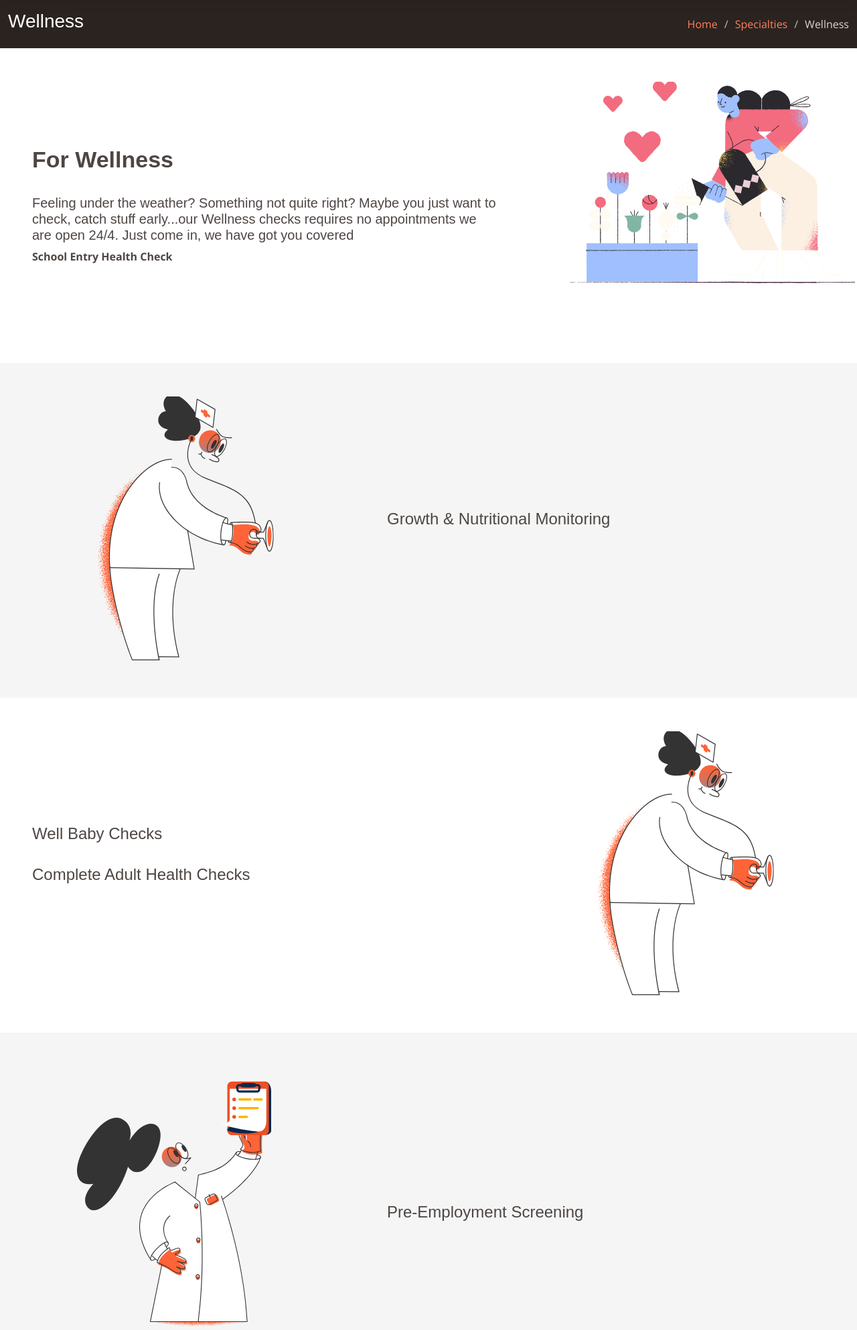
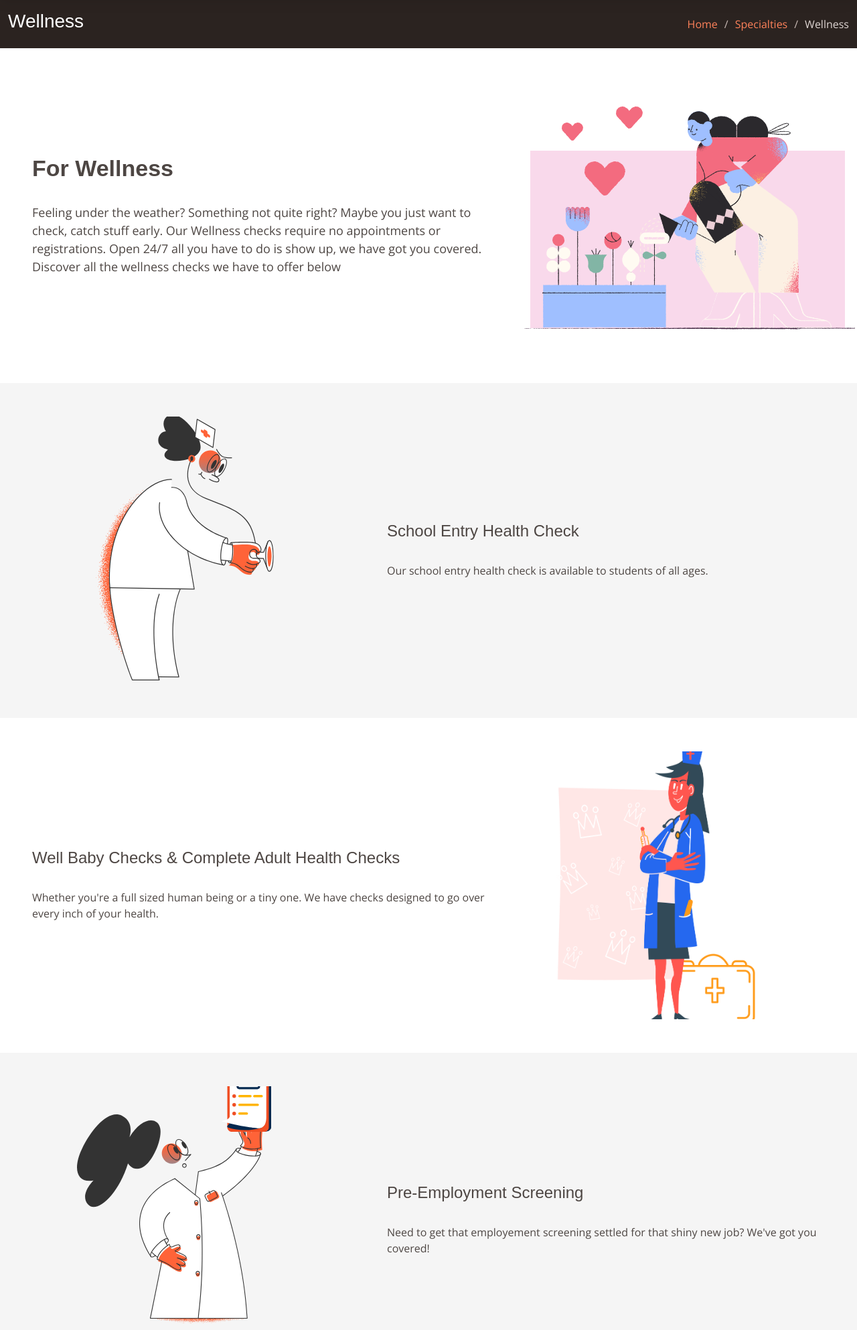
Before and after one commit to Flinch/cwc-web, a PHP site: page /specialties/wellness.html in a window 1280 px wide. Shown: the part 70-2056 px from the top of the page at 67% size. Run offline with PHP 8.4, Linux system fonts and the light colour scheme; some libraries are stand-ins or nearby versions; some web fonts are replaced.

Commit message:
updated wellness page

```diff
--- a/assets/css/style.css
+++ b/assets/css/style.css
@@ -2300,10 +2300,11 @@ div.directors-text h2:after {
 }
 
 .wellness-img {
-  background: url(../img/wellness-500.svg) center center no-repeat;
+  background: url(../img/wellness-5001.svg) center center no-repeat;
   background-size: cover;
   width: 500px;
   margin-left: 30px;
+  height: 400px;
 }
 
 .obg-img {
@@ -2338,13 +2339,23 @@ div.directors-text h2:after {
   background: url(../img/checklist.svg) center center no-repeat;
   background-size: cover;
   width: 500px;
+  height:400px;
   margin-left: 30px;
 }
 
 .well-woman-img {
   background: url(../img/well-woman.svg) center center no-repeat;
   background-size: cover;
-  width: 500px;
+  width: 400px;
+  height:400px;
+  margin-left: 30px;
+}
+
+.king-img {
+  background: url(../img/king-doc.png) center center no-repeat;
+  background-size: cover;
+  width: 400px;
+  height:400px;
   margin-left: 30px;
 }
 
--- a/services.html
+++ b/services.html
@@ -173,7 +173,7 @@
               <div class="icon-box" data-aos="fade-up" data-aos-delay="400">
                 <div class="icon"><img src="assets/img/wellness.png" class = "services-icon"/></div>
                 <h4 class="title"><a href="specialties/wellness.html">Wellness Clinics</a></h4>
-                <p class="description">CWC is not only for when you are unwell, do your annual checks, pre-employment, well man, well woman and well child complete adult and pediatric health packages with us checks.</p>
+                <p class="description">CWC is not only for when you are unwell. Do your annual checks, pre-employment, well man, well woman and well child complete adult and pediatric health packages with us checks.</p>
               </div>
             </div>
             <div class="col-lg-4 col-md-6">
--- a/specialties/wellness.html
+++ b/specialties/wellness.html
@@ -130,15 +130,11 @@
           <div class="col-xl-7 ps-0 ps-lg-5 pe-lg-1 d-flex align-items-stretch">
             <div class="content d-flex flex-column justify-content-center">
               <h3 data-aos="fade-up">For Wellness</h3> </br>
-              <h5> Feeling under the weather? Something not quite right? Maybe you just want to check, catch stuff early...our Wellness checks requires no appointments we are open 24/4. Just come in, we have got you covered </h5>
-              <p data-aos = "fade-up" style="font-weight:bold"> School Entry Health Check </p>
-              <!-- <p data-aos="fade-up">Patients can only book for an appointment or visit the Clinic to see a doctor at all times. The front desk personnel will require the patient’s data for registration as a new patient. Only after clearing with the front desk personnel will the patient be ushered in to see the doctor.</p> </br>
-                <p data-aos = "fade-up"> During consultation, the patient will be asked some questions in order to make accurate diagnosis. The doctor will inform you of any necessary laboratory test to be carried out, should the need arise. During consultation a patient will be informed if he/she will be admitted into the Clinic or treated as an outpatient. Cervical cancer screening and vaccination is also offered to patients on demand and charged.</p></br>
-                <p data-aos = "fade-up"> At the Laboratory a specialist will collect samples necessary for the test, bill patient for it and informs the patient of the time to collect the results. Laboratory Results are printed and given to patients. The doctor makes a diagnosis based on the laboratory results gotten where necessary and sends you to the pharmacy. At the pharmacy drugs are given to the patient and billed.</p> </br>
-                <p data-aos = "fade-up"> All payments are made at the account section in order to carry out required services. Subsequent visits do not require registration except another patient is using same folder </p> -->
+              <p data-aos = "fade-up" style = "font-size:18px"> Feeling under the weather? Something not quite right? Maybe you just want to check, catch stuff early. Our Wellness checks require no appointments or registrations. Open 24/7 all you have to do is show up, we have got you covered. Discover all the wellness checks we have to offer below </p>
+             <!--  <p data-aos = "fade-up" style="font-weight:bold"> School Entry Health Check </p> -->
             </div><!-- End .content-->
           </div>
-          <div class="wellness-img col-xl-4 d-flex align-items-stretch justify-content-center justify-content-lg-start" data-aos="fade-right" style = "height: 370px;"></div>
+          <div class="wellness-img col-xl-4 d-flex align-items-stretch justify-content-center justify-content-lg-start" data-aos="fade-right"></div>
         </div>
 
       </div>
@@ -151,9 +147,8 @@
            <div class="sonograph-img col-xl-4 d-flex align-items-stretch justify-content-center justify-content-lg-start" data-aos="fade-right" style = "height:400px"></div>
           <div class="col-lg-7 ps-0 ps-lg-5 pe-lg-1 d-flex align-items-stretch">
             <div class="content d-flex flex-column justify-content-center">
-              <h4 data-aos="fade-up">Growth & Nutritional Monitoring </h4> </br>
-               <!--  <p data-aos = "fade-up"> Patients are booked (link) to have ultrasonography in the clinic for an appointment. The front desk personnel will require the patient’s data for registration as a new patient. Only after clearing with the front desk personnel will the patient be ushered in to see the doctor.</p></br>
-                <p data-aos = "fade-up"> After the ultrasound scan the results are explained and given to the patient with advice. All payments are made at the account section of the Clinic and receipts issued consequently.</p> </br> -->
+              <h4 data-aos="fade-up">School Entry Health Check </h4> </br>
+                <p data-aos = "fade-up"> Our school entry health check is available to students of all ages.</p>
             </div>
           </div>
         </div>
@@ -167,17 +162,11 @@
         <div class="row no-gutters">
           <div class="col-lg-7 ps-0 ps-lg-5 pe-lg-1 d-flex align-items-stretch">
             <div class="content d-flex flex-column justify-content-center">
-              <h4 data-aos="fade-up">Well Baby Checks</h4> </br>
-                <!-- <p data-aos = "fade-up"> Patients are booked (link) to have ultrasonography in the clinic for an appointment. The front desk personnel will require the patient’s data for registration as a new patient. Only after clearing with the front desk personnel will the patient be ushered in to see the doctor.</p></br>
-                <p data-aos = "fade-up"> After the ultrasound scan the results are explained and given to the patient with advice. All payments are made at the account section of the Clinic and receipts issued consequently.</p> </br> -->
-
-                <h4 data-aos="fade-up">Complete Adult Health Checks </h4> </br>
-                  <!-- <p data-aos = "fade-up"> Childcare and Wellness Clinic offers complete domestic staff health check to clients on demand. It does not require appointments and can be done 24hours a day. The front desk will require patient’s data for registration, which will be billed for and only after clearing with the front desk personnel will the patient be ushered in to see a doctor.</p></br>
-                  <p data-aos = "fade-up"> The doctor refers the patient to the Laboratory Department of Clinic which collects samples and informs the patient when the results will be ready. The doctor explains and gives the result to the patient, as well as advice accordingly. Patient will be placed on treatment should it be required.</p> </br>
-                  <p data-aos = "fade-up"> All payments are made at the account section of the Clinic and receipts issued consequently.</p> </br> -->
+              <h4 data-aos="fade-up">Well Baby Checks & Complete Adult Health Checks</h4> </br>
+              <p data-aos = "fade-up"> Whether you're a full sized human being or a tiny one. We have checks designed to go over every inch of your health. </p>
             </div>
           </div>
-          <div class="sonograph-img col-xl-4 d-flex align-items-stretch justify-content-center justify-content-lg-start" data-aos="fade-right" style = "height:400px"></div>
+          <div class="king-img col-xl-4 d-flex align-items-stretch justify-content-center justify-content-lg-start" data-aos="fade-right" style = "height:400px"></div>
         </div>
 
       </div>
@@ -187,13 +176,11 @@
       <div class="container">
 
         <div class="row no-gutters">
-           <div class="checklist-img col-xl-4 d-flex align-items-stretch justify-content-center justify-content-lg-start" data-aos="fade-right" style = "height:470px"></div>
+           <div class="checklist-img col-xl-4 d-flex align-items-stretch justify-content-center justify-content-lg-start" data-aos="fade-right"></div>
           <div class="col-xl-7 ps-0 ps-lg-5 pe-lg-1 d-flex align-items-stretch">
             <div class="content d-flex flex-column justify-content-center">
               <h4 data-aos="fade-up">Pre-Employment Screening</h4> </br>
-              <!-- <p data-aos="fade-up">The Pre-employment check package of Childcare and Wellness Clinic offers organizations health check for prospective staff on demand. It does not require appointments and can be done 24hours a day. The front desk will require patient’s data for registration, which will be billed for and only after clearing with the front desk personnel will the patient be ushered in to see a doctor.</p> </br>
-                <p data-aos = "fade-up"> The doctor refers the patient to the Laboratory Department of Clinic which collects samples and informs the patient when the results will be ready. The doctor explains and gives the result to the patient, as well as advice accordingly. Patient will be placed on treatment should it be required.</p></br>
-                <p data-aos = "fade-up"> All payments are made at the account section of the Clinic and receipts issued consequently.</p> </br> -->
+              <p data-aos ="fade-up"> Need to get that employement screening settled for that shiny new job? We've got you covered! </p>
             </div>
           </div>
         </div>
@@ -209,12 +196,10 @@
           <div class="col-lg-7 ps-0 ps-lg-5 pe-lg-1 d-flex align-items-stretch">
             <div class="content d-flex flex-column justify-content-center">
               <h4 data-aos="fade-up">Travel Checks and Vaccination</h4> </br>
-                <!-- p data-aos = "fade-up"> The Well-woman specialty of the Clinic offers women of reproductive ages obstetrics and gynecology advice and treatment to patients only. Patient are required to book for this service of the Clinic. The Clinic does not offer Antenatal Package or care however provides advice and referrals to patients that require it. Gynaecological cases are handled by the Obstetrician/Gynaecologist of Childcare and Wellness Clinics.</p></br>
-                <p data-aos = "fade-up"> At the Clinic the front desk personnel will require patient’s data for registration, which will be billed for, and only after clearing with the front desk personnel will the patient be ushered in to see a doctor. The doctor refers patient to the Laboratory Department of Clinic, which collects samples and informs the patient when the results will be ready.</p> </br>
-                  <p data-aos = "fade-up"> The doctor explains and gives the result to the patient, as well as advice accordingly. Patient will be placed on treatment should it be required. All payments are made at the account section of the Clinic and receipts issued consequently.</p></br> -->
+              <p data-aos="fade-up"> Going to Malibu? Need to get vaccianated? Sometimes those two go hand in hand. We'll take care of that for you.</p>
             </div><!-- End .content-->
           </div>
-          <div class="well-woman-img col-lg-5 d-flex align-items-stretch justify-content-center justify-content-lg-start" data-aos="fade-right" style = "height:500px"></div>
+          <div class="well-woman-img col-lg-5 d-flex align-items-stretch justify-content-center justify-content-lg-start" data-aos="fade-right"></div>
         </div>
 
       </div>
```
Also changed, not shown: assets/img/king-doc.png (added), assets/img/wellness-5001.svg (added), 2 other files.
